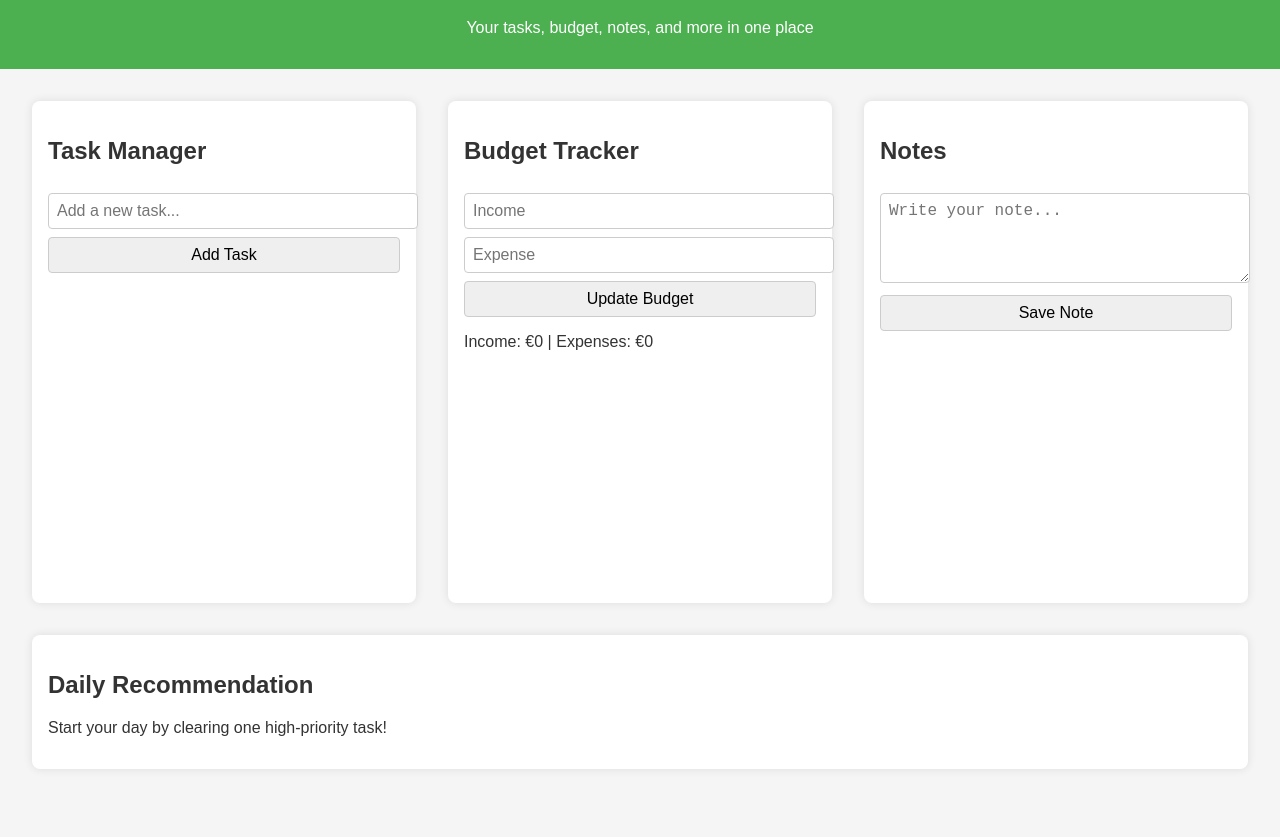
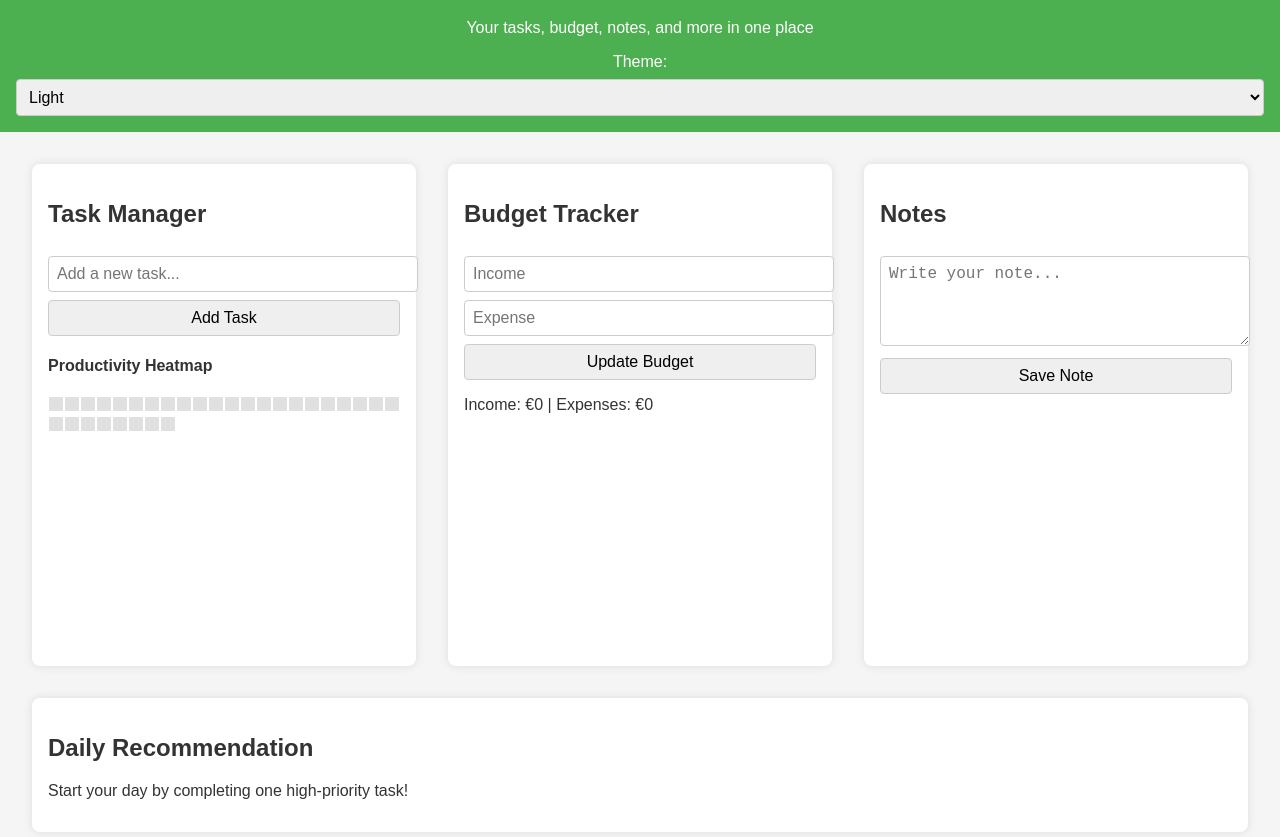
Before and after one commit to ZannatZakaria/personal-Assistant, a plain HTML site: page docs/index.html in a window 1280 px wide. Shown: the part 77-914 px from the top of the page. Before the commit the page ends 878 px from the top, so only its background shows below. Drawn offline with Linux system fonts and the light colour scheme.

Commit message:
update 1

```diff
--- a/docs/index.html
+++ b/docs/index.html
@@ -4,11 +4,12 @@
   <meta charset="UTF-8">
   <title>Personal Assistant Web App</title>
   <meta name="viewport" content="width=device-width, initial-scale=1.0">
-  <style>
+  <style id="theme-style">
     :root {
       --bg: #f5f5f5;
       --text: #333;
       --primary: #4CAF50;
+      --card: #fff;
     }
 
     body {
@@ -18,11 +19,15 @@
       color: var(--text);
     }
 
-    header, nav {
+    header {
       background: var(--primary);
       color: white;
       padding: 1rem;
       text-align: center;
+    }
+
+    .theme-selector {
+      margin-top: 10px;
     }
 
     .container {
@@ -33,7 +38,7 @@
     }
 
     .module {
-      background: white;
+      background: var(--card);
       border-radius: 8px;
       box-shadow: 0 0 10px rgba(0,0,0,0.1);
       margin: 1rem;
@@ -55,6 +60,18 @@
       height: 200px;
       margin-top: 1rem;
     }
+
+    .heatmap-cell {
+      width: 14px;
+      height: 14px;
+      display: inline-block;
+      margin: 1px;
+      background-color: #e0e0e0;
+    }
+
+    .heatmap-cell.active {
+      background-color: #4CAF50;
+    }
   </style>
 </head>
 <body>
@@ -62,6 +79,14 @@
 <header>
   <h1>Personal Assistant Dashboard</h1>
   <p>Your tasks, budget, notes, and more in one place</p>
+  <div class="theme-selector">
+    Theme:
+    <select onchange="setTheme(this.value)">
+      <option value="light">Light</option>
+      <option value="dark">Dark</option>
+      <option value="sepia">Sepia</option>
+    </select>
+  </div>
 </header>
 
 <main class="container">
@@ -71,6 +96,8 @@
     <input id="task-input" placeholder="Add a new task...">
     <button onclick="addTask()">Add Task</button>
     <ul id="task-list"></ul>
+    <h4>Productivity Heatmap</h4>
+    <div id="heatmap"></div>
   </section>
 
   <!-- Budget Tracker -->
@@ -80,7 +107,7 @@
     <input id="expense" type="number" placeholder="Expense">
     <button onclick="updateBudget()">Update Budget</button>
     <p id="budget-summary">No data yet.</p>
-    <canvas id="budgetChart"></canvas>
+    <canvas id="budgetChart" width="300" height="200"></canvas>
   </section>
 
   <!-- Notes -->
@@ -94,24 +121,61 @@
   <!-- Daily Recommendations -->
   <section class="module" id="recommendations">
     <h2>Daily Recommendation</h2>
-    <p id="daily-recommendation">Start your day by clearing one high-priority task!</p>
+    <p id="daily-recommendation">Start your day by completing one high-priority task!</p>
   </section>
 </main>
 
 <script>
-  // ========== Tasks ==========
+  // ===== THEME CUSTOMIZATION =====
+  const themes = {
+    light: {
+      '--bg': '#f5f5f5',
+      '--text': '#333',
+      '--primary': '#4CAF50',
+      '--card': '#fff'
+    },
+    dark: {
+      '--bg': '#1e1e1e',
+      '--text': '#f0f0f0',
+      '--primary': '#333',
+      '--card': '#2c2c2c'
+    },
+    sepia: {
+      '--bg': '#f4ecd8',
+      '--text': '#5b4636',
+      '--primary': '#a67c52',
+      '--card': '#fbf5e6'
+    }
+  };
+
+  function setTheme(theme) {
+    const root = document.documentElement;
+    const colors = themes[theme];
+    Object.keys(colors).forEach(k => root.style.setProperty(k, colors[k]));
+    localStorage.setItem('theme', theme);
+  }
+
+  function loadTheme() {
+    const saved = localStorage.getItem('theme') || 'light';
+    document.querySelector('select').value = saved;
+    setTheme(saved);
+  }
+
+  // ===== TASK MODULE =====
   const taskInput = document.getElementById('task-input');
   const taskList = document.getElementById('task-list');
+  const heatmap = document.getElementById('heatmap');
 
   function loadTasks() {
     const tasks = JSON.parse(localStorage.getItem('tasks') || '[]');
     taskList.innerHTML = '';
     tasks.forEach((task, i) => {
       const li = document.createElement('li');
-      li.textContent = task;
+      li.textContent = task.text;
       li.onclick = () => {
         tasks.splice(i, 1);
         localStorage.setItem('tasks', JSON.stringify(tasks));
+        updateHeatmap();
         loadTasks();
       };
       taskList.appendChild(li);
@@ -122,15 +186,36 @@
     const task = taskInput.value.trim();
     if (!task) return;
     const tasks = JSON.parse(localStorage.getItem('tasks') || '[]');
-    tasks.push(task);
+    tasks.push({ text: task, date: new Date().toISOString().split('T')[0] });
     localStorage.setItem('tasks', JSON.stringify(tasks));
     taskInput.value = '';
+    updateHeatmap();
     loadTasks();
   }
 
-  // ========== Budget ==========
+  function updateHeatmap() {
+    const days = 30;
+    const tasks = JSON.parse(localStorage.getItem('tasks') || '[]');
+    const map = {};
+    tasks.forEach(t => {
+      map[t.date] = (map[t.date] || 0) + 1;
+    });
+    heatmap.innerHTML = '';
+    for (let i = days - 1; i >= 0; i--) {
+      const date = new Date();
+      date.setDate(date.getDate() - i);
+      const d = date.toISOString().split('T')[0];
+      const cell = document.createElement('div');
+      cell.className = 'heatmap-cell';
+      if (map[d]) cell.classList.add('active');
+      heatmap.appendChild(cell);
+    }
+  }
+
+  // ===== BUDGET MODULE =====
   const budgetSummary = document.getElementById('budget-summary');
-  const ctx = document.getElementById('budgetChart').getContext('2d');
+  const canvas = document.getElementById('budgetChart');
+  const ctx = canvas.getContext('2d');
 
   function updateBudget() {
     const income = parseFloat(document.getElementById('income').value) || 0;
@@ -145,9 +230,18 @@
   function renderBudget() {
     const data = JSON.parse(localStorage.getItem('budget') || '{"income":0,"expense":0}');
     budgetSummary.textContent = `Income: €${data.income} | Expenses: €${data.expense}`;
+
+    ctx.clearRect(0, 0, canvas.width, canvas.height);
+    const total = data.income + data.expense;
+    if (total === 0) return;
+    const incomeWidth = (data.income / total) * canvas.width;
+    ctx.fillStyle = "#4CAF50";
+    ctx.fillRect(0, 50, incomeWidth, 30);
+    ctx.fillStyle = "#f44336";
+    ctx.fillRect(incomeWidth, 50, canvas.width - incomeWidth, 30);
   }
 
-  // ========== Notes ==========
+  // ===== NOTES MODULE =====
   const noteText = document.getElementById('note-text');
   const noteList = document.getElementById('note-list');
 
@@ -171,10 +265,12 @@
     loadNotes();
   }
 
-  // ========== Init ==========
+  // ===== INIT =====
+  loadTheme();
   loadTasks();
   renderBudget();
   loadNotes();
+  updateHeatmap();
 </script>
 
 </body>
```
